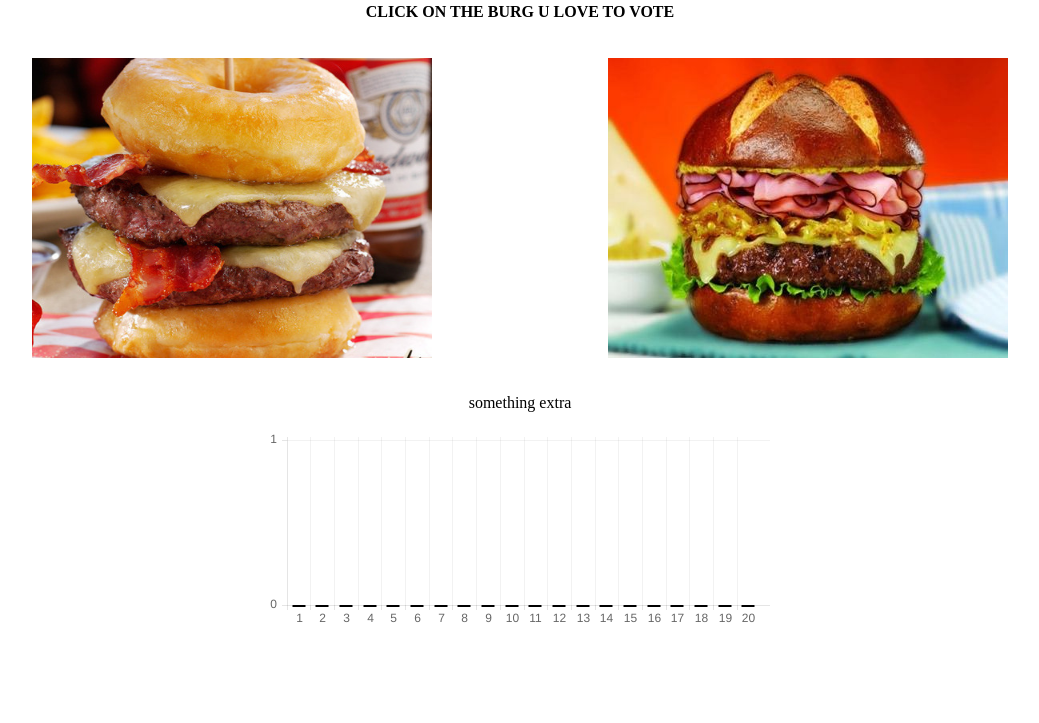
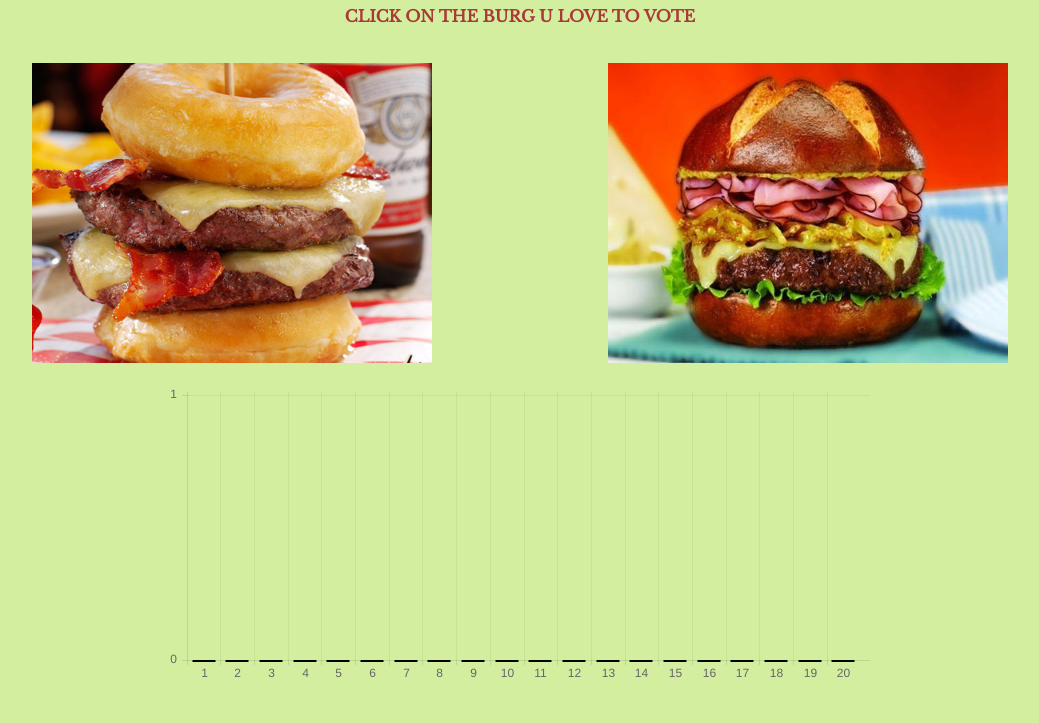
Before and after one commit to samjarzembowski/vote-tracker, a plain HTML site: page index.html in a window 1280 px wide. Shown: the part 77-800 px from the top of the page, without its empty margins (120-1159 px from the left). Drawn offline with nearby package versions, Linux system fonts and the light colour scheme.

Commit message:
Additional styling added

```diff
--- a/app.js
+++ b/app.js
@@ -5,7 +5,7 @@ var Burger = function(path, name) {
   this.vote = 0;
 };
 
-//Create Objects...Want to shorten this up?
+//Create Objects
 var b1 = new Burger('burg1.jpg', 'b1');
 var b2 = new Burger('burg2.jpg', 'b2');
 var b3 = new Burger('burg3.png', 'b3');
@@ -69,9 +69,9 @@ var data = {
   datasets: [
     {
     label: "Yummy burgers",
-    fillColor: "#000000",
+    fillColor: "#AA3939",
     strokeColor: "#000000",
-    highlightFill: "#000000",
+    highlightFill: "#FFAAAA",
     highlightStroke: "#000000",
     data : [tracker.burgArray[0].vote, tracker.burgArray[1].vote, tracker.burgArray[2].vote, tracker.burgArray[3].vote, tracker.burgArray[4].vote, tracker.burgArray[5].vote, tracker.burgArray[6].vote, tracker.burgArray[7].vote, tracker.burgArray[8].vote, tracker.burgArray[9].vote, tracker.burgArray[10].vote, tracker.burgArray[11].vote, tracker.burgArray[12].vote, tracker.burgArray[13].vote, tracker.burgArray[14].vote, tracker.burgArray[15].vote, tracker.burgArray[16].vote, tracker.burgArray[17].vote, tracker.burgArray[18].vote, tracker.burgArray[19].vote]
     }
@@ -83,8 +83,6 @@ function mkChart() {
   var brgChart = new Chart(barChart).Bar(data);
 };
 
-mkChart();
-
 
 tracker.voteTrackL = function() {
   console.log('clicked left image!');
@@ -92,12 +90,6 @@ tracker.voteTrackL = function() {
   data.datasets[0].data[tracker.leftImage] += 1;
   tracker.addImages();
   mkChart();
-  // for (var i = 0; i < tracker.burgArray.length; i++) {
-  //   var num = tracker.burgArray[i].name;
-  //   var grabLi = document.getElementById(num);
-  //   grabLi.appendChild(document.createTextNode(tracker.burgArray[i].vote));
-  //   grabLi.appendChild();
-  //};
 };
 
 tracker.voteTrackR = function() {
@@ -113,3 +105,11 @@ vote0.addEventListener('click', tracker.voteTrackL);
 vote1.addEventListener('click', tracker.voteTrackR);
 
 tracker.addImages();
+mkChart();
+
+//CHECK TO SEE IF DATA.DATASETS.DATA[i] !=0
+//IF !0 FOUND IN THE ARRAY SAVE ARRAY TO LOCAL STORAGE
+//IT WILL BE STORED AS A STRING
+//ON PAGE LOAD, CHECK LOCAL STORAGE FOR THE SAVED ARRAY
+//IF FOUND, CONVERT ELEMENTS IN ARRAY BACK TO NUMBERALS
+//AFTER CONVERSION PUSH TO TRACKER.BURGARRAY[0].VOTES &C.
--- a/index.html
+++ b/index.html
@@ -4,7 +4,7 @@
   <meta charset="utf-8">
   <meta http-equiv="X-UA-Compatible" content="IE=edge">
   <title>The Burger Rating Game</title>
-  <link rel="stylesheet" href="style.css" type="text/css">
+<link href='https://fonts.googleapis.com/css?family=Libre+Baskerville' rel='stylesheet' type='text/css'>  <link rel="stylesheet" href="style.css" type="text/css">
   <script src="Chart.js"></script>
 </head>
 <body>
@@ -26,9 +26,8 @@
 
     </section>
 
-    <p>something extra</p>
     <!-- canvas goes here with id="results" -->
-    <canvas id="brgchart" width="500" height="200"></canvas>
+    <canvas id="brgchart" width="700" height="300"></canvas>
   </main>
 
 
--- a/style.css
+++ b/style.css
@@ -1,10 +1,14 @@
+* {
+  background-color: #D4EE9F;
+  color: #AA3939;
+  font-family: 'Libre Baskerville', serif;
+}
+
 body {
   width: 90%;
   margin: 0 auto;
   text-align: center;
 }
-
-
 
 #images {
   display: flex;
```
